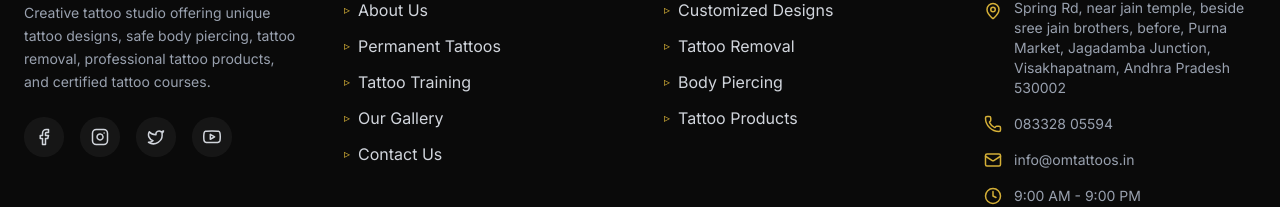
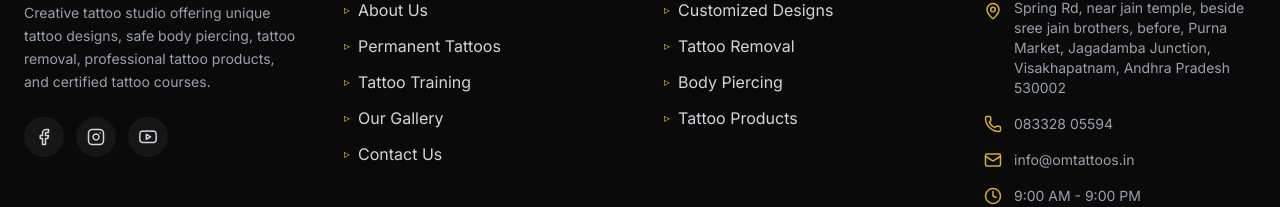
Before and after one commit to digitalsolution360web/tatto, a Next.js app: page / in a window 1280 px wide. Shown: the part 5498-5705 px from the top of the page. Built offline with nearby package versions, Linux system fonts and the light colour scheme; a web font is replaced by a local one.

Commit message:
new updated

```diff
--- a/app/components/Footer.tsx
+++ b/app/components/Footer.tsx
@@ -1,3 +1,4 @@
+"use client";
 import Link from "next/link";
 import { MapPin, Phone, Mail, Clock } from "lucide-react";
 
@@ -12,18 +13,39 @@ export default function Footer() {
             <p className="text-gray-400 leading-relaxed text-sm">
               Creative tattoo studio offering unique tattoo designs, safe body piercing, tattoo removal, professional tattoo products, and certified tattoo courses.
             </p>
-            <div className="flex gap-4 pt-2">
-              <a href="#" className="h-10 w-10 rounded-full bg-white/5 flex items-center justify-center hover:bg-[#d4af37] hover:text-black transition-all duration-300">
-                <svg xmlns="http://www.w3.org/2000/svg" width="18" height="18" viewBox="0 0 24 24" fill="none" stroke="currentColor" strokeWidth="2" strokeLinecap="round" strokeLinejoin="round"><path d="M18 2h-3a5 5 0 0 0-5 5v3H7v4h3v8h4v-8h3l1-4h-4V7a1 1 0 0 1 1-1h3z"/></svg>
+            <div className="flex gap-3 pt-2 flex-wrap">
+              {/* Facebook */}
+              <a
+                href="#"
+                title="Facebook"
+                className="h-10 w-10 rounded-full bg-white/5 flex items-center justify-center hover:bg-[#1877f2] hover:text-white transition-all duration-300 group"
+              >
+                <svg xmlns="http://www.w3.org/2000/svg" width="18" height="18" viewBox="0 0 24 24" fill="none" stroke="currentColor" strokeWidth="2" strokeLinecap="round" strokeLinejoin="round"><path d="M18 2h-3a5 5 0 0 0-5 5v3H7v4h3v8h4v-8h3l1-4h-4V7a1 1 0 0 1 1-1h3z" /></svg>
               </a>
-              <a href="#" className="h-10 w-10 rounded-full bg-white/5 flex items-center justify-center hover:bg-[#d4af37] hover:text-black transition-all duration-300">
-                <svg xmlns="http://www.w3.org/2000/svg" width="18" height="18" viewBox="0 0 24 24" fill="none" stroke="currentColor" strokeWidth="2" strokeLinecap="round" strokeLinejoin="round"><rect x="2" y="2" width="20" height="20" rx="5" ry="5"/><path d="M16 11.37A4 4 0 1 1 12.63 8 4 4 0 0 1 16 11.37z"/><line x1="17.5" y1="6.5" x2="17.51" y2="6.5"/></svg>
+
+              {/* Instagram */}
+              <a
+                href="https://www.instagram.com/omtattoosstudio?igsh=c2doMHd3a2s3aGZn"
+                target="_blank"
+                rel="noopener noreferrer"
+                title="Om Tattoo on Instagram"
+                className="h-10 w-10 rounded-full bg-white/5 flex items-center justify-center transition-all duration-300 hover:scale-110"
+                style={{ background: "rgba(255,255,255,0.05)" }}
+                onMouseEnter={e => (e.currentTarget.style.background = "linear-gradient(135deg,#f09433,#e6683c,#dc2743,#cc2366,#bc1888)")}
+                onMouseLeave={e => (e.currentTarget.style.background = "rgba(255,255,255,0.05)")}
+              >
+                <svg xmlns="http://www.w3.org/2000/svg" width="18" height="18" viewBox="0 0 24 24" fill="none" stroke="currentColor" strokeWidth="2" strokeLinecap="round" strokeLinejoin="round"><rect x="2" y="2" width="20" height="20" rx="5" ry="5" /><path d="M16 11.37A4 4 0 1 1 12.63 8 4 4 0 0 1 16 11.37z" /><line x1="17.5" y1="6.5" x2="17.51" y2="6.5" /></svg>
               </a>
-              <a href="#" className="h-10 w-10 rounded-full bg-white/5 flex items-center justify-center hover:bg-[#d4af37] hover:text-black transition-all duration-300">
-                <svg xmlns="http://www.w3.org/2000/svg" width="18" height="18" viewBox="0 0 24 24" fill="none" stroke="currentColor" strokeWidth="2" strokeLinecap="round" strokeLinejoin="round"><path d="M22 4s-.7 2.1-2 3.4c1.6 10-9.4 17.3-18 11.6 2.2.1 4.4-.6 6-2C3 15.5.5 9.6 3 5c2.2 2.6 5.6 4.1 9 4-.9-4.2 4-6.6 7-3.8 1.1 0 3-1.2 3-1.2z"/></svg>
-              </a>
-              <a href="#" className="h-10 w-10 rounded-full bg-white/5 flex items-center justify-center hover:bg-[#d4af37] hover:text-black transition-all duration-300">
-                <svg xmlns="http://www.w3.org/2000/svg" width="18" height="18" viewBox="0 0 24 24" fill="none" stroke="currentColor" strokeWidth="2" strokeLinecap="round" strokeLinejoin="round"><path d="M22.54 6.42a2.78 2.78 0 0 0-1.94-2C18.88 4 12 4 12 4s-6.88 0-8.6.46a2.78 2.78 0 0 0-1.94 2A29 29 0 0 0 1 11.75a29 29 0 0 0 .46 5.33A2.78 2.78 0 0 0 3.4 19c1.72.46 8.6.46 8.6.46s6.88 0 8.6-.46a2.78 2.78 0 0 0 1.94-2 29 29 0 0 0 .46-5.25 29 29 0 0 0-.46-5.33z"/><polygon points="9.75 15.02 15.5 11.75 9.75 8.48 9.75 15.02"/></svg>
+
+              {/* YouTube */}
+              <a
+                href="https://youtube.com/@omtattoos?si=qLHUvpiWP9eJSAM6"
+                target="_blank"
+                rel="noopener noreferrer"
+                title="Om Tattoo on YouTube"
+                className="h-10 w-10 rounded-full bg-white/5 flex items-center justify-center hover:bg-[#ff0000] hover:text-white transition-all duration-300 hover:scale-110"
+              >
+                <svg xmlns="http://www.w3.org/2000/svg" width="18" height="18" viewBox="0 0 24 24" fill="none" stroke="currentColor" strokeWidth="2" strokeLinecap="round" strokeLinejoin="round"><path d="M22.54 6.42a2.78 2.78 0 0 0-1.94-2C18.88 4 12 4 12 4s-6.88 0-8.6.46a2.78 2.78 0 0 0-1.94 2A29 29 0 0 0 1 11.75a29 29 0 0 0 .46 5.33A2.78 2.78 0 0 0 3.4 19c1.72.46 8.6.46 8.6.46s6.88 0 8.6-.46a2.78 2.78 0 0 0 1.94-2 29 29 0 0 0 .46-5.25 29 29 0 0 0-.46-5.33z" /><polygon points="9.75 15.02 15.5 11.75 9.75 8.48 9.75 15.02" /></svg>
               </a>
             </div>
           </div>
```
